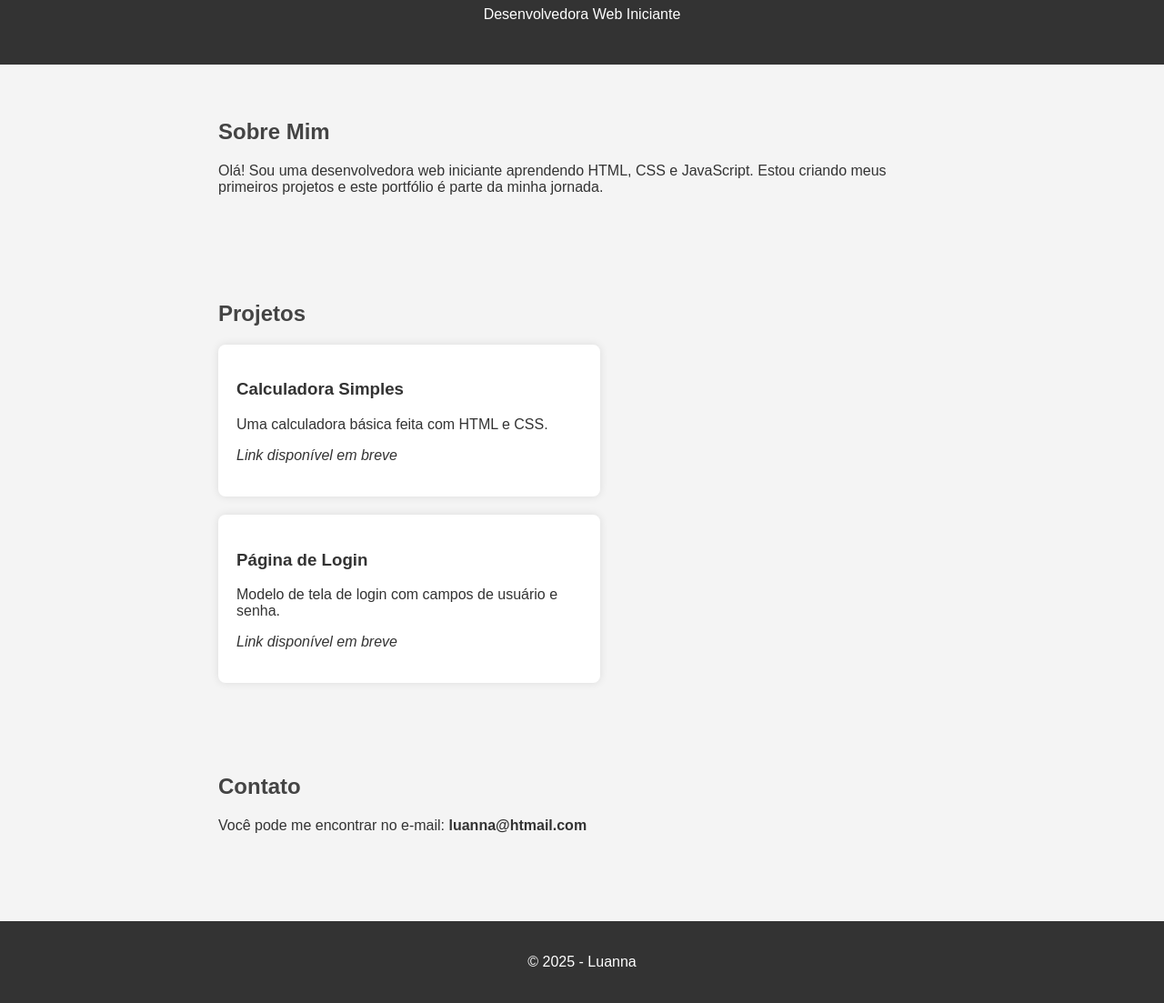
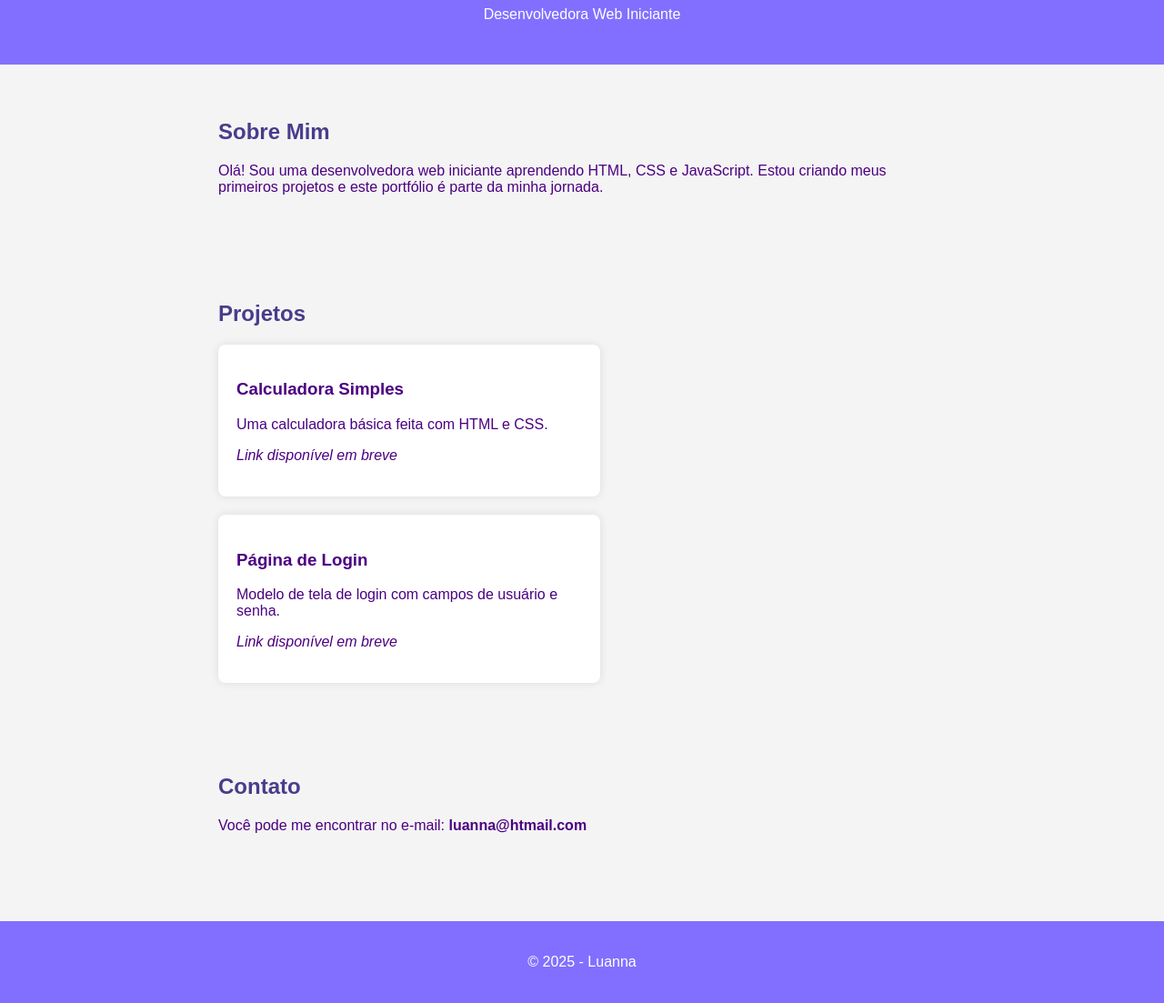
Before and after one commit to lua18-vitoria/portfolio, a plain HTML site: page index.html in a window 1280 px wide. Shown: the part 103-1206 px from the top of the page at 91% size. Drawn offline with Linux system fonts and the light colour scheme.

Commit message:
Segunda Modificação

```diff
--- a/index.html
+++ b/index.html
@@ -9,11 +9,11 @@
       margin: 0;
       padding: 0;
       background: #f4f4f4;
-      color: #333;
+      color: #4b0082;
     }
 
     header {
-      background-color: #333;
+      background-color:#836FFF;
       color: white;
       padding: 30px;
       text-align: center;
@@ -26,7 +26,7 @@
     }
 
     h2 {
-      color: #444;
+      color: #483D8B;
     }
 
     .projetos {
@@ -44,7 +44,7 @@
     }
 
     footer {
-      background-color: #333;
+      background-color: #836FFF;
       color: white;
       text-align: center;
       padding: 20px;
```
